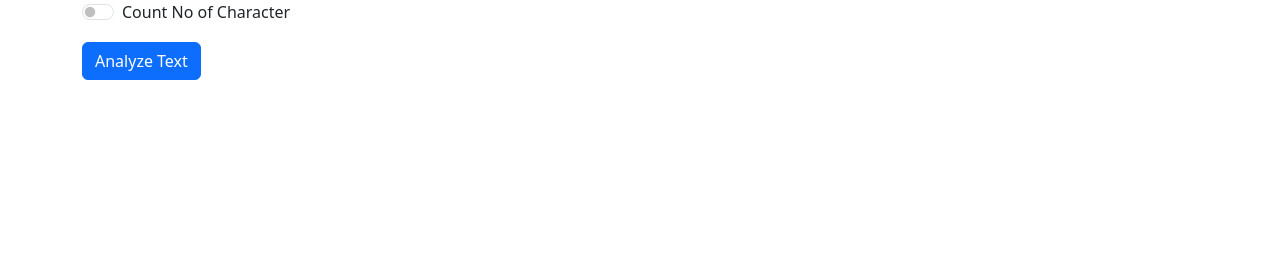
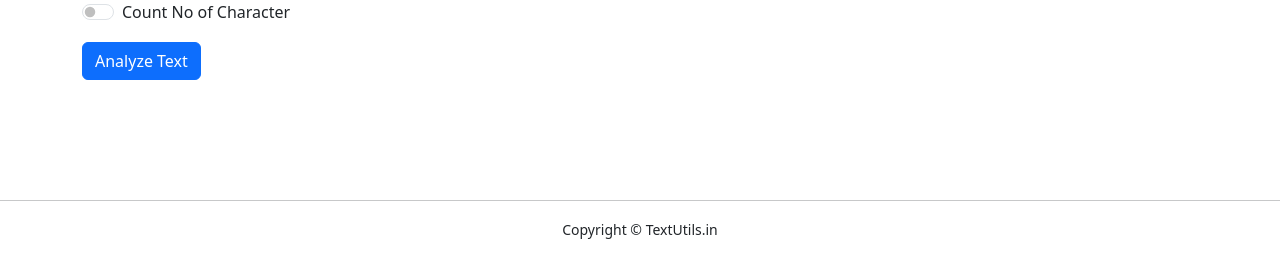
Before and after one commit to mayankmangalmourya/DjangoCourse, a Django app: page / in a window 1280 px wide. Shown: the part 535-800 px from the top of the page. Run offline with Django 5.2, Linux system fonts and the light colour scheme.

Commit message:
Footer added

```diff
--- a/templates/index.html
+++ b/templates/index.html
@@ -6,8 +6,18 @@
     <meta name="viewport" content="width=device-width, initial-scale=1">
     <title>TextUtils</title>
     <link href="https://cdn.jsdelivr.net/npm/bootstrap@5.3.3/dist/css/bootstrap.min.css" rel="stylesheet" integrity="sha384-QWTKZyjpPEjISv5WaRU9OFeRpok6YctnYmDr5pNlyT2bRjXh0JMhjY6hW+ALEwIH" crossorigin="anonymous">
+    <style>
+      .footer {
+        position: fixed;
+        left: 0;
+        bottom: 0;
+        width: 100%;`
+        color: white;
+        text-align: center;
+      }
+    </style>
   </head>
-  <body>
+  <body >
     <div class="container-fluid">
       <nav class="navbar navbar-expand-lg bg-body-teritary">
         <div class="container-fluid">
@@ -77,7 +87,18 @@
           <button type="submit" class="btn btn-primary mt-3">Analyze Text</button>
         </form>
       </div>
+      <footer class="footer flex-shrink-0 py-4 text-black-90" >
+        <hr>
+        <div class="container text-center">
+          <small>Copyright &copy; TextUtils.in</small>
+        </div>
+      </footer>
     </div>
-    <script src="https://cdn.jsdelivr.net/npm/bootstrap@5.3.3/dist/js/bootstrap.bundle.min.js" integrity="sha384-YvpcrYf0tY3lHB60NNkmXc5s9fDVZLESaAA55NDzOxhy9GkcIdslK1eN7N6jIeHz" crossorigin="anonymous"></script>
+    <script
+            src="https://cdn.jsdelivr.net/npm/bootstrap@5.3.3/dist/js/bootstrap.bundle.min.js"
+            integrity="sha384-YvpcrYf0tY3lHB60NNkmXc5s9fDVZLESaAA55NDzOxhy9GkcIdslK1eN7N6jIeHz"
+            crossorigin="anonymous"
+    >
+    </script>
   </body>
 </html>
```
